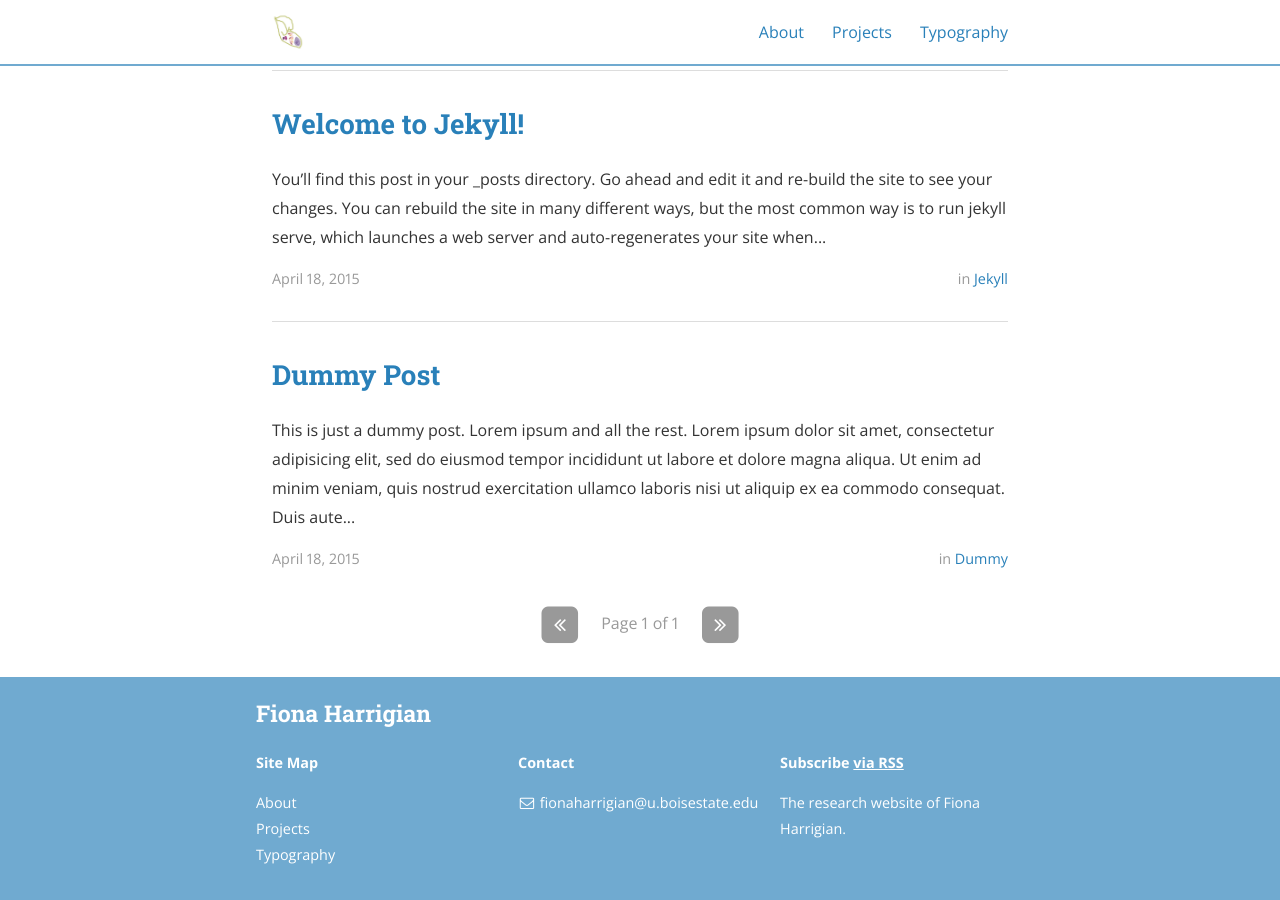
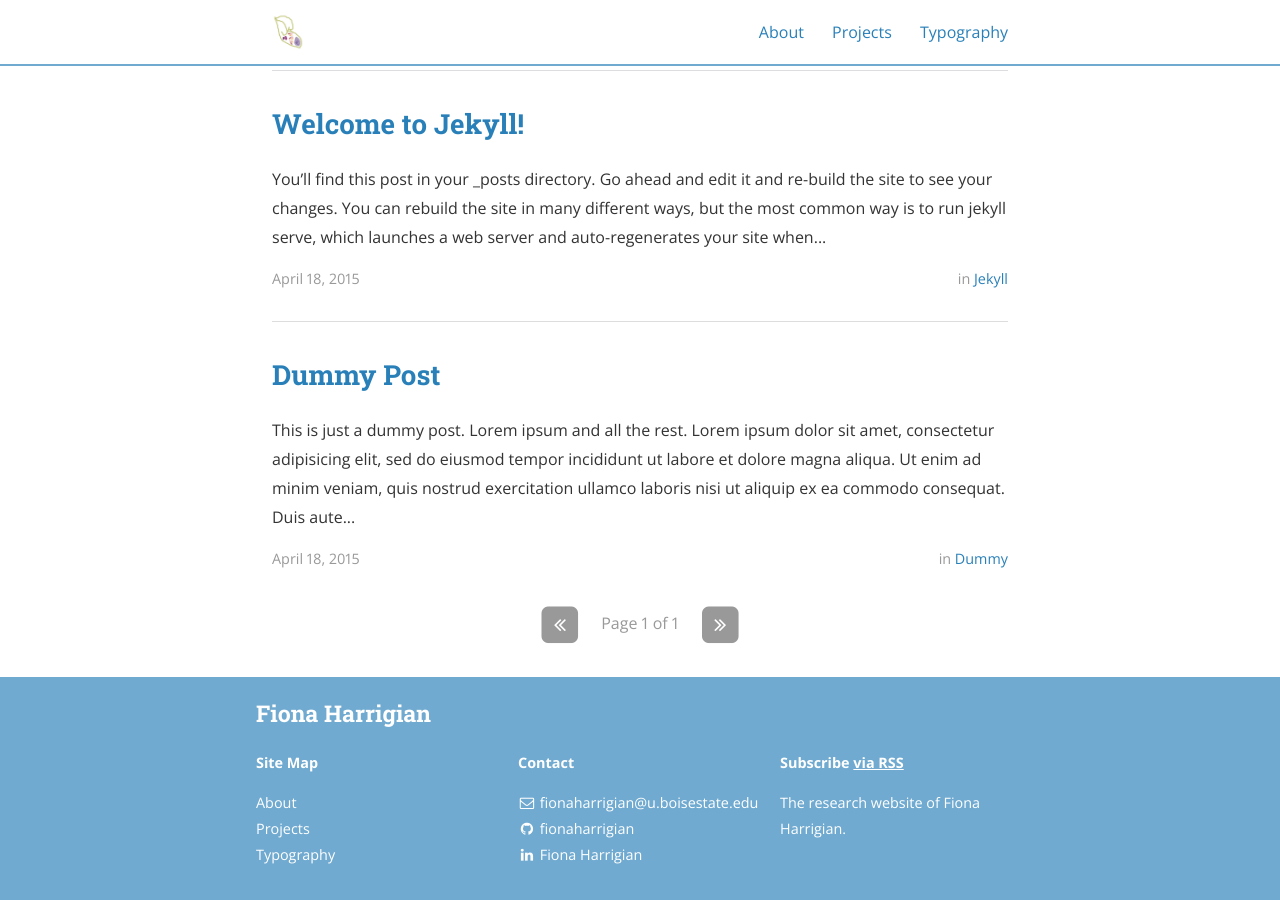
Before and after one commit to FionaHarrigian/fionaharrigian.github.io, a Jekyll site: the page built from index.html, in a window 1280 px wide and 900 px high, scrolled down 1417 px. Built offline with Jekyll 4.4.1, drawn with Linux system fonts in a browser that asks for light colours; nearby versions of some CDN libraries; the list of posts is cut into pages by our own code; part of the change alters nothing that is shown.

```diff
--- a/_config.yml
+++ b/_config.yml
@@ -75,7 +75,7 @@ descriptions:
 #     url: https://twitter.com/TheBenCentra # URL of your profile (leave blank to not display in footer)
 #     desc: Follow me on Twitter            # Description to display as link title, etc
 #     share: true                           # Include in the "Share" section of posts
-#social:
+social:
 #  - name: Twitter
 #    icon: twitter
 #    username: TheBenCentra
```
